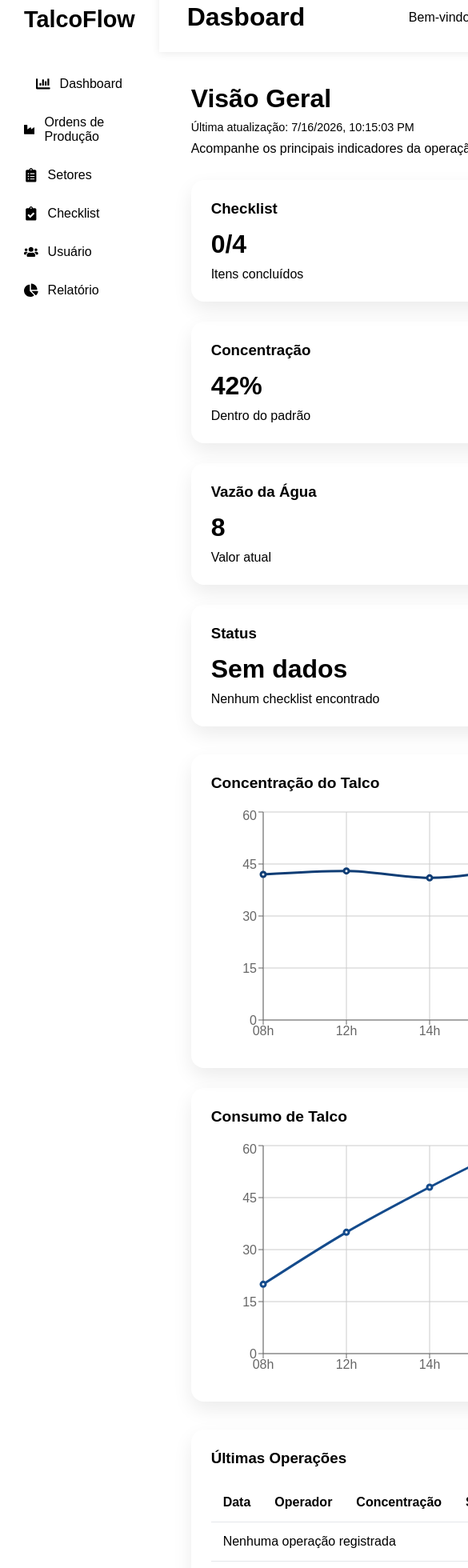
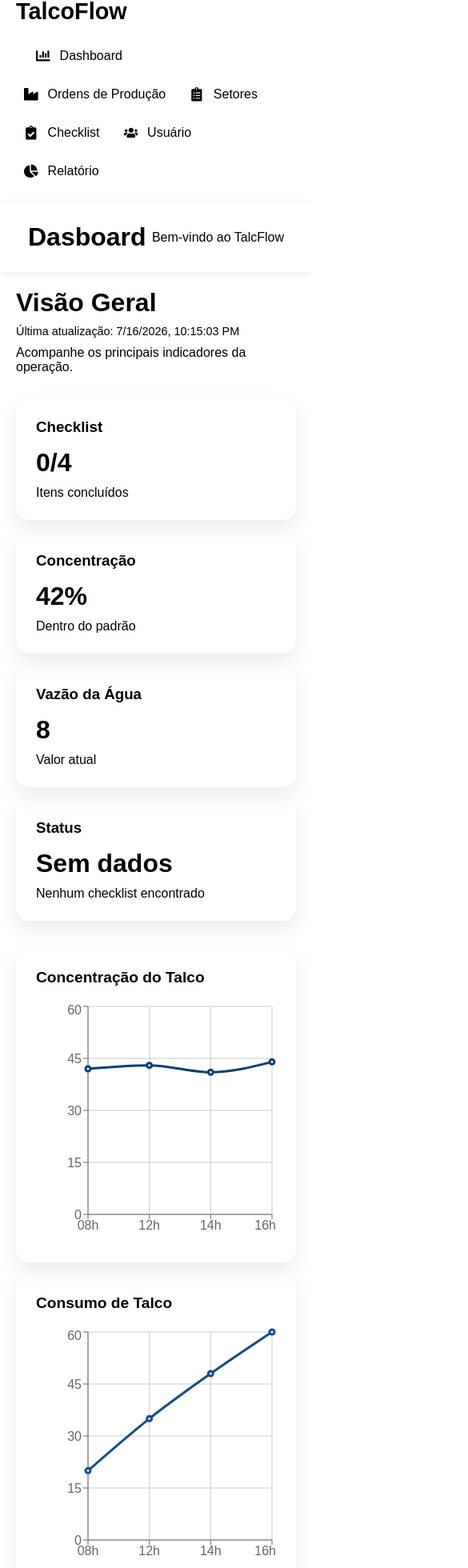
Before and after one commit to joalyssonsouza/talcflow, a React (Vite) app: page /dashboard in a window 390 px wide. Shown: the part 22-1982 px from the top of the page at 80% size, 585 px wide, since content can reach past the window. Built offline with nearby package versions, Linux system fonts and the light colour scheme; the HTML template or start-up script is replaced by a standard one.

Commit message:
Ajuste responsivo para mobile

```diff
--- a/src/components/Sidebar/Sidebar.css
+++ b/src/components/Sidebar/Sidebar.css
@@ -80,3 +80,27 @@
     width: 100%;
 
 }
+
+@media (max-width: 768px){
+
+    .sidebar{
+        width: 100%;
+        min-height: auto;
+        padding: 20px;
+    }
+
+    .sidebar__logo{
+        margin-bottom: 20px;
+    }
+
+    .sidebar__menu ul{
+        display: flex;
+        flex-wrap: wrap;
+        gap: 10px;
+    }
+
+    .sidebar__menu li{
+        padding: 10px;
+    }
+
+}
--- a/src/pages/Dashboard/Dashboard.css
+++ b/src/pages/Dashboard/Dashboard.css
@@ -249,3 +249,44 @@
     font-size: .9rem;
 
 }
+
+@media (max-width: 768px){
+
+    .dashboard{
+        flex-direction: column;
+    }
+
+    .dashboard__body{
+        padding: 20px;
+    }
+
+    .dashboard__cards{
+        gap: 15px;
+    }
+
+    .dashboard__card{
+        padding: 20px;
+    }
+
+    .dashboard__card strong{
+        font-size: 1.6rem;
+    }
+
+    .dashboard__charts{
+        gap: 15px;
+    }
+
+    .chart__card{
+        padding: 15px;
+    }
+
+    .dashboard__operations{
+        padding: 15px;
+        overflow-x: auto;
+    }
+
+    .dashboard__operations table{
+        min-width: 600px;
+    }
+
+}
```
